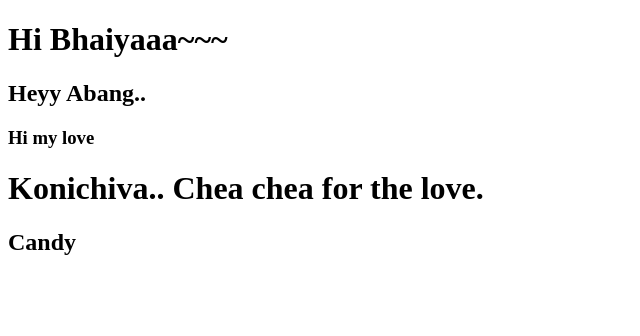
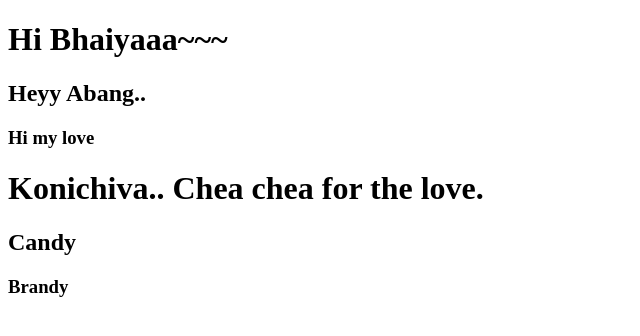
Before and after one commit to lukeckk/donut, a plain HTML site: page index.html in a window 1280 px wide. Shown: the whole page, without its empty margins (0-640 px from the left). Drawn offline with Linux system fonts and the light colour scheme.

Commit message:
my chanegs for the 3th time

```diff
--- a/index.html
+++ b/index.html
@@ -13,6 +13,7 @@
     <h3>Hi my love</h3>
     <h1>Konichiva.. Chea chea for the love. </h1>
     <h2>Candy</h2>
+    <h3>Brandy</h3>
 
 </body>
 </html>
```
